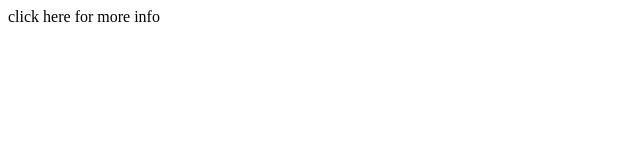
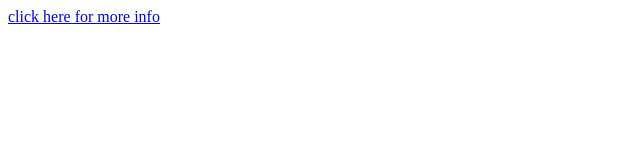
Before and after one commit to Aia1995/pdf-creater, a plain HTML site: page index.html in a window 1280 px wide. Shown: the whole page, without its empty margins (0-640 px from the left). Drawn offline with Linux system fonts and the light colour scheme.

Commit message:
Update index.html

```diff
--- a/index.html
+++ b/index.html
@@ -1,3 +1,3 @@
 <html>
-  <a herf="https://github.com/Aia1995/pdf-creater/blob/main/Child%20Abuse%20-%20ARABIC.pdf">click here for more info</a></p>
+  <a href="https://github.com/Aia1995/pdf-creater/blob/main/Child%20Abuse%20-%20ARABIC.pdf">click here for more info</a></p>
 </html>
```
